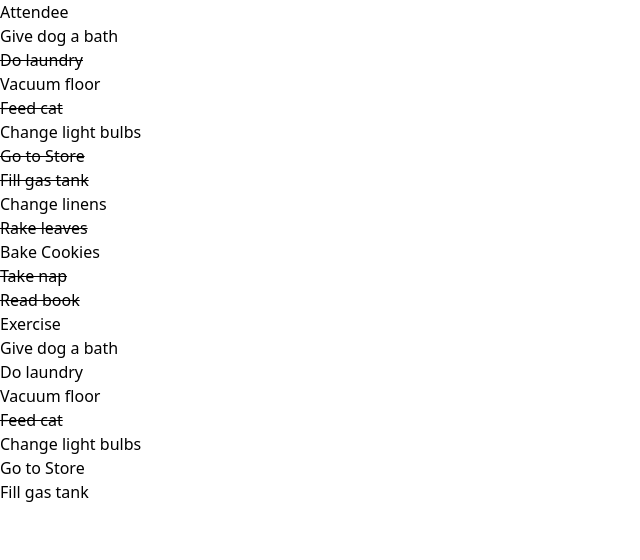
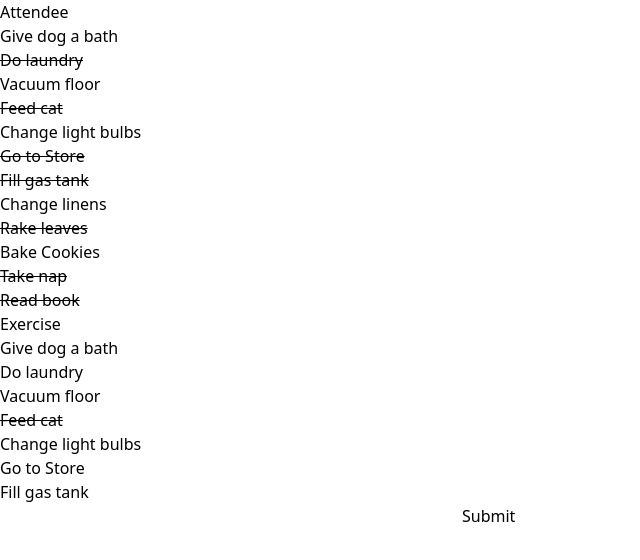
Before and after one commit to samyakkhatua/attendee, a React (Vite) app: page / in a window 1280 px wide. Shown: the top 560 px of the page, without its empty margins (0-640 px from the left). Built offline with nearby package versions, Linux system fonts and the light colour scheme.

Commit message:
student info object added

```diff
--- a/src/App.jsx
+++ b/src/App.jsx
@@ -2,6 +2,7 @@ import { useState } from 'react'
 import data from './data.json';
 import StudentList from './components/StudentList';
 import './App.css'
+import StudentForm from './components/StudentForm';
 
 function App() {
   const [studentList, setStudentList] = useState(data);
@@ -14,11 +15,20 @@ function App() {
     setStudentList(mapped);
   }
 
+  const addStudent = (studentName) => {
+    let copy = [...studentList]
+
+    copy = [...copy, {id: studentList.length + 1, task: studentName, status:false}]
+    setStudentList(copy);
+  }
+
   return (
     <div className="App">
       <h1 className="">Attendee</h1>
 
       <StudentList studentList = {studentList} handleCheckIn={handleCheckIn} />
+      <StudentForm addStudent={addStudent}/>
+
     </div>
   )
 }
--- /dev/null
+++ b/src/components/StudentForm.jsx
@@ -0,0 +1,56 @@
+import React, {useState} from 'react'
+
+const StudentForm = ({addStudent}) => {
+    const [studentInfo, setStudentInfo] = useState({
+        name: "",
+        roll: "",
+    })
+    // const [studentName, setStudentName] = useState("")
+    // const [studentRoll, setStudentRoll] = useState()
+
+    // const handleNameChange = (e) => {
+    //     setStudentName(e.currentTarget.value)
+    //     // setStudentInfo({name: studentName})
+    // }
+    // const handleRollChange = (e) => {
+    //     setStudentRoll(e.currentTarget.value)
+    //     // setStudentInfo({roll: studentRoll})
+    // }
+
+    const handleChange = (e) => {
+        const {name, value} = e.target;
+
+        setStudentInfo((preValue) => {
+            return {...preValue, [name]: value}
+        })
+    }
+
+    console.log(studentInfo);
+
+    const handleSubmit = (e) => {
+        e.preventDefault();
+
+        // addStudent(studentName);
+        // setStudentName("");
+
+    }
+
+  return (
+    <div>
+        <form action="" onSubmit={handleSubmit}>
+            <input
+                name='name'
+                // value={studentName}
+                onChange={handleChange}
+                type="text"
+            />
+            <input name='roll'
+            // value={studentRoll}
+            onChange={handleChange} type="text"/>
+            <button>Submit</button>
+        </form>
+    </div>
+  )
+}
+
+export default StudentForm
```
